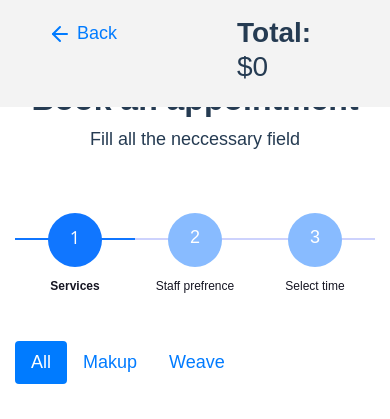
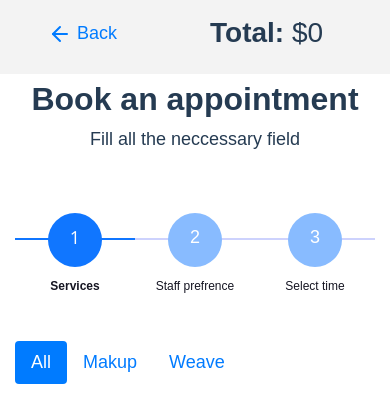
Before and after one commit to kwatmi/carrii2, a plain HTML site: page select-service3.html in a window 390 px wide. Shown: the top 419 px of the page. Drawn offline with nearby package versions, Linux system fonts and the light colour scheme; a script that the page names is missing; a web font is replaced by a local one.

Commit message:
update added

```diff
--- a/select-service3.html
+++ b/select-service3.html
@@ -23,11 +23,11 @@
     <nav class="back-nav navbar-expand-lg fixed-top navbar-light   px-5 py-3 ">
 
           <div class="row   ">
-            <div class=" col-7  col-md-7 col-lg-8 pt-1">
+            <div class=" col-6  col-md-6 col-lg-8 pt-1">
                 <a href="servicepage.html">  <i data-feather="arrow-left" ></i> Back </a>
 
             </div>
-            <div class=" col-5 col-md-5 col-lg-4 justify-content-end ">
+            <div class=" col-6 col-md-6 col-lg-4 justify-content-end ">
                <h3><strong>Total:</strong> $<span id="payment-total" >0</span></h3>
 
             </div>
```
